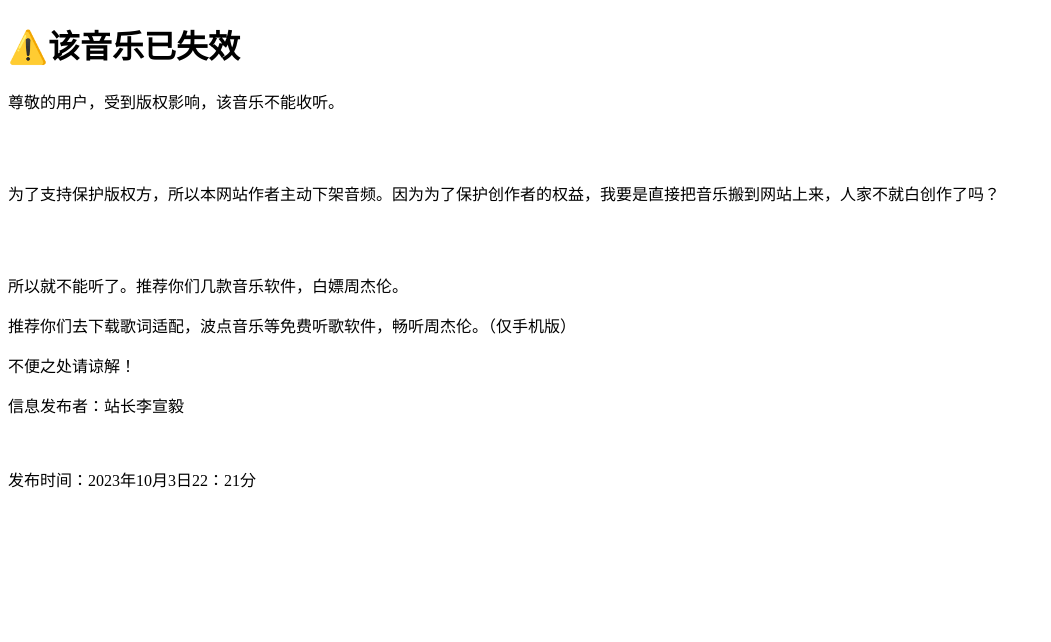
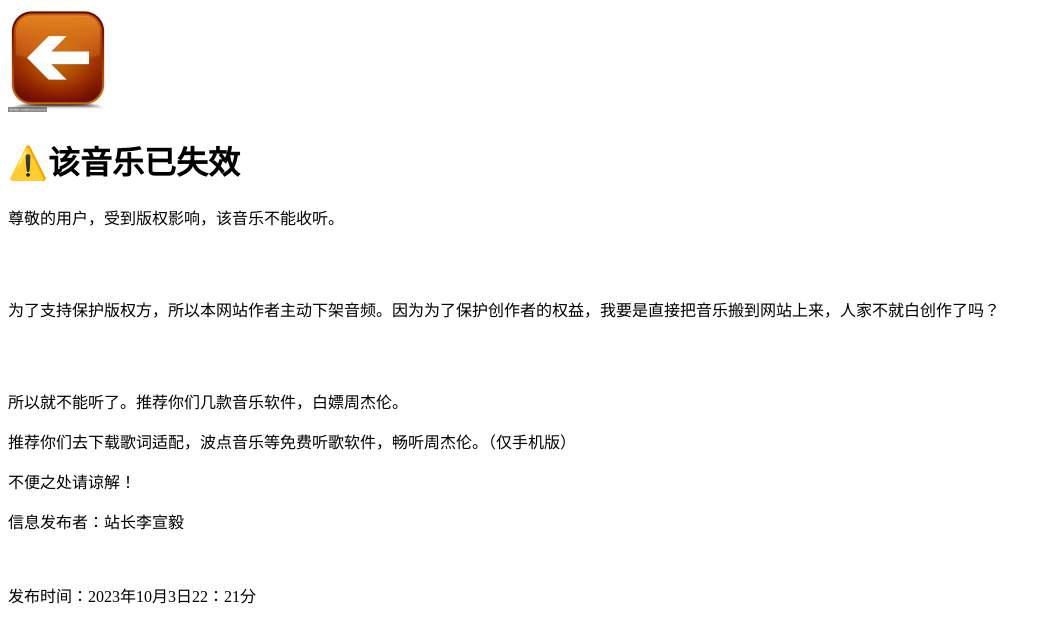
Before and after one commit to lixuanyi203/lixuanyi203.-github.-io, a plain HTML site: page no.html in a window 1280 px wide. Shown: the whole page, without its empty margins (0-1051 px from the left). Drawn offline with Linux system fonts and the light colour scheme.

Commit message:
Update no.html

```diff
--- a/no.html
+++ b/no.html
@@ -5,6 +5,7 @@
 <head>
 <body>
 <meta charset="utf-8" name="viewport" content="width=device-width, initial-scale=1, maximum-scale=1, user-scalable=no">
+	<a href="index.html"><img src="b.png" width=100 hheight=100></img></a>
   <title>音频失效原因</title>
 <h1>⚠️该音乐已失效</h1>
 <p>尊敬的用户，受到版权影响，该音乐不能收听。</p>
```
